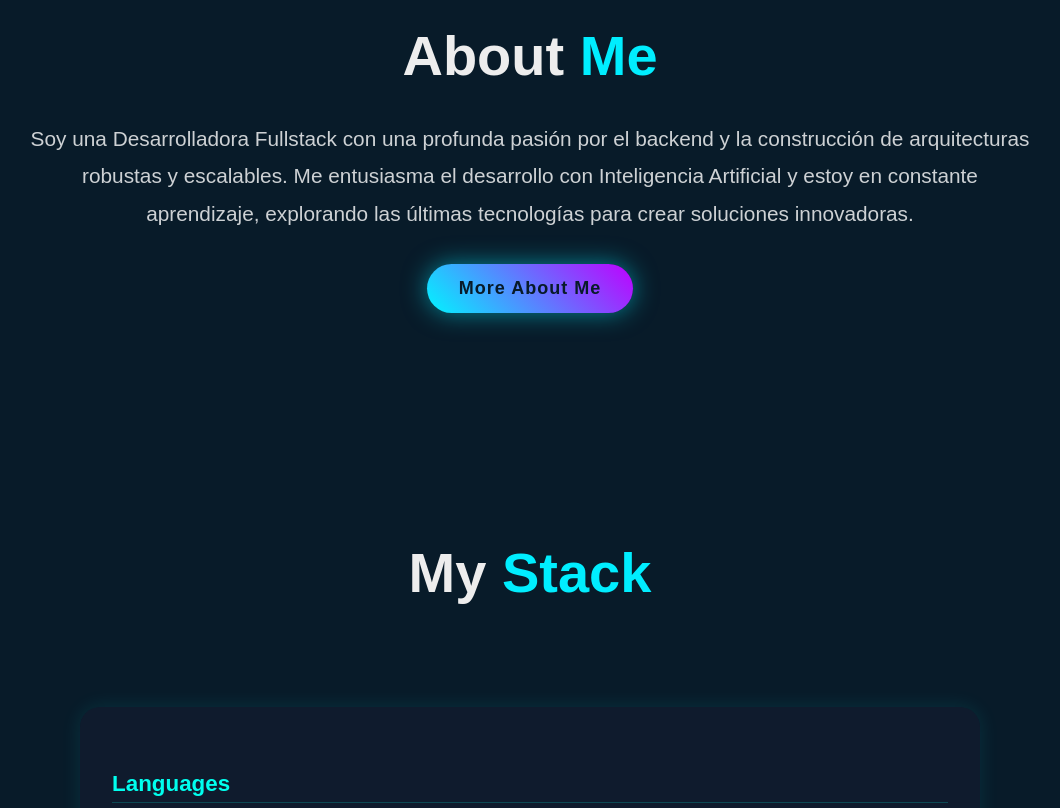
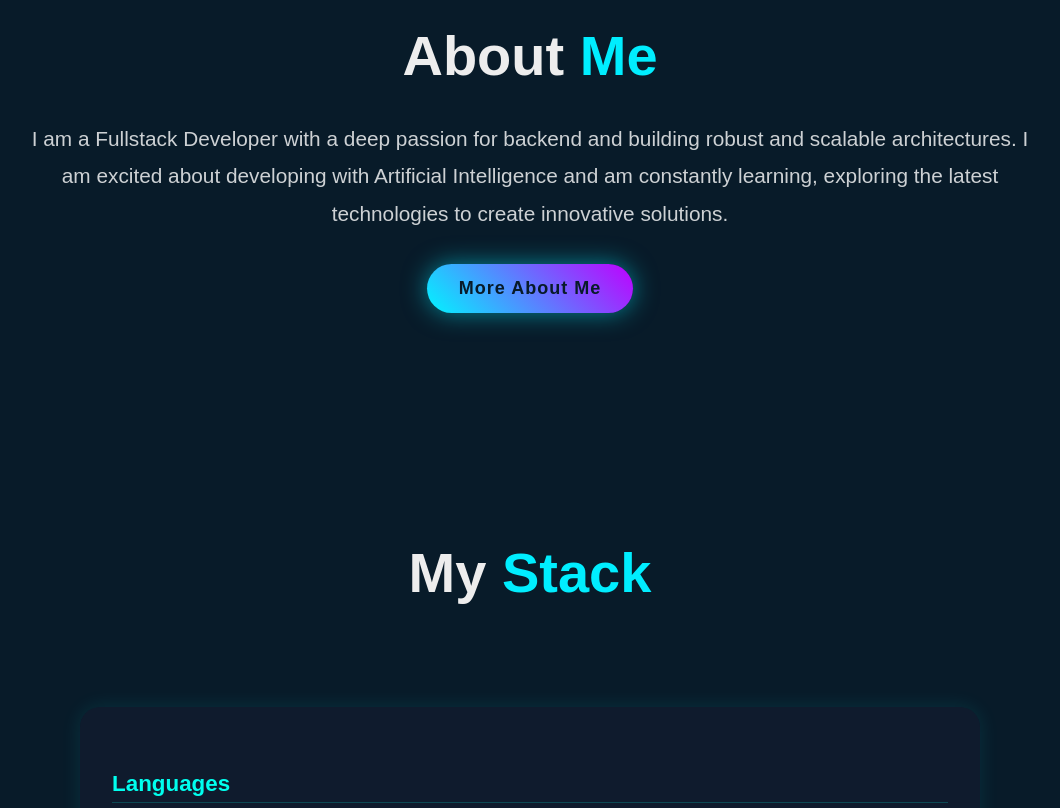
Before and after one commit to SofiRms/portfolio, a plain HTML site: page index.html in a window 1280 px wide. Shown: the part 1060-1868 px from the top of the page, without its empty margins (110-1170 px from the left). Drawn offline with nearby package versions, Linux system fonts and the light colour scheme.

Commit message:
add translation

```diff
--- a/index.html
+++ b/index.html
@@ -64,7 +64,7 @@
     <section class="about" id="about">
       <div class="about-text">
         <h2>About <span>Me</span></h2>
-        <p>Soy una Desarrolladora Fullstack con una profunda pasión por el backend y la construcción de arquitecturas robustas y escalables. Me entusiasma el desarrollo con Inteligencia Artificial y estoy en constante aprendizaje, explorando las últimas tecnologías para crear soluciones innovadoras.</p>
+        <p>I am a Fullstack Developer with a deep passion for backend and building robust and scalable architectures. I am excited about developing with Artificial Intelligence and am constantly learning, exploring the latest technologies to create innovative solutions.</p>
         <a href="https://www.linkedin.com/in/sofiramos22/" class="btn-box"
           >More About Me</a
         >
```
